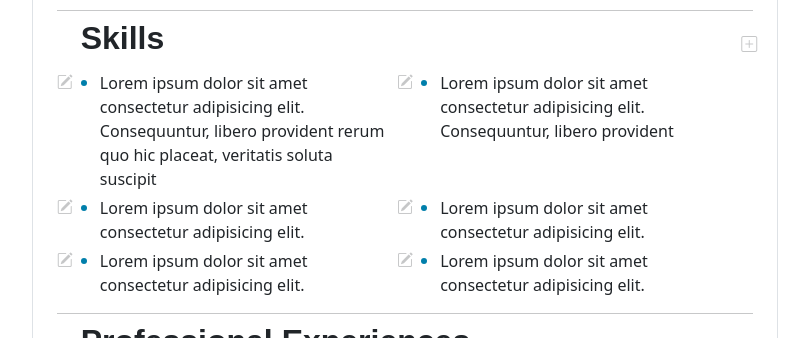
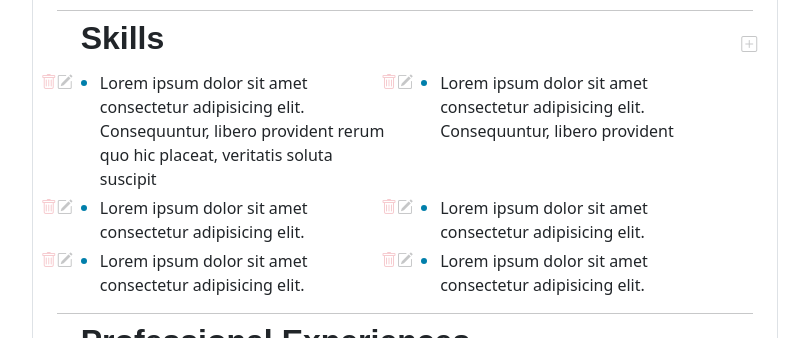
Before and after one commit to asaks84/cv-application, a React (Vite) app: page / in a window 1280 px wide. Shown: the part 315-653 px from the top of the page, without its empty margins (235-1044 px from the left). Built offline with nearby package versions, Linux system fonts and the light colour scheme; a web font is replaced by a local one.

Commit message:
fix edit icon link to open modal and delete function developed

```diff
--- a/src/App.css
+++ b/src/App.css
@@ -105,6 +105,10 @@ span.position{
   }
 }
 
+.start-n3{
+  left: -3.7rem !important;
+  right: auto;
+}
 .start-n2{
   left: -2.7rem !important;
   right: auto;
--- a/src/Components/Elements/EditBtn.jsx
+++ b/src/Components/Elements/EditBtn.jsx
@@ -1,8 +1,8 @@
-function EditBtn({ specClass, onClick, modalName, icon, nameBtn }) {
+function EditBtn({ specClass, onClick, modalName, icon, nameBtn, color }) {
 
   const iconClass = icon ? icon : 'bi-pencil-square';
-  const basicClasses = 'opacity-25 bi fs-6 position-absolute pb-3 edit';
-  const Classes = specClass ? `${specClass}  ${basicClasses} ${iconClass}` : `${basicClasses}  ${iconClass}`
+  const basicClasses = `opacity-25 bi fs-6 position-absolute pb-3 edit ${color ? color : ''}`;
+  const Classes = specClass ? `${specClass}  ${basicClasses} ${iconClass}` : `${basicClasses} ${iconClass}`
   const btnName = nameBtn ? nameBtn : "";
   return (
     <>
@@ -11,7 +11,8 @@ function EditBtn({ specClass, onClick, modalName, icon, nameBtn }) {
         className={Classes}
         onClick={onClick}
         data-bs-toggle="modal"
-        data-bs-target={modalName}>
+        data-bs-target={modalName}
+        >
       </i>
     </>
 
--- a/src/Components/Infos/Abilities.jsx
+++ b/src/Components/Infos/Abilities.jsx
@@ -40,11 +40,21 @@ function Abilities({ title, listStyle, data }) {
     }
   };
 
+  const removeItem = (id) => {
+    setItem(item.filter(item => item.id !== id));
+  };
+
   return (
     <>
       <div className='position-relative'>
         <h2 className='mt-n2 fw-bold'>{title}</h2>
-        <Lists specClass={listStyle} item={item} openEditModal={openEditModal} />
+        <Lists
+          specClass={listStyle}
+          item={item}
+          openEditModal={openEditModal}
+          modalName={`#addItemModal-${[title.split(' ')[0]]}`}
+          removeItem={removeItem}
+        />
         <EditBtn
           icon='bi-plus-square'
           modalName={`#addItemModal-${[title.split(' ')[0]]}`}  // Passando corretamente o modalName
--- a/src/Components/Infos/DataInfo.jsx
+++ b/src/Components/Infos/DataInfo.jsx
@@ -1,8 +1,6 @@
 import EditBtn from '../Elements/EditBtn'
 
-function DataInfo({ list, openModal }) {
-
-
+function DataInfo({ list, openModal, removeItem, modalName }) {
 
   return (
     <>
@@ -13,8 +11,14 @@ function DataInfo({ list, openModal }) {
           <p className="desciption text-black">{content.desc}</p>
           <EditBtn
             specClass={'start-n1'}
-            modalName={'#editExpModal'}
+            modalName={modalName}
             onClick={() => openModal(content)}
+          />
+          <EditBtn
+            color={'text-danger'}
+            icon={'bi-trash'}
+            specClass={'start-n2'}
+            onClick={() => removeItem(content.id) }
           />
         </div>
       ))}
--- a/src/Components/Infos/Experiences.jsx
+++ b/src/Components/Infos/Experiences.jsx
@@ -69,6 +69,12 @@ function Experiences({ title }) {
     setEditExpID(null);
     document.getElementById(`closeModalExp-${[title.split(" ")[0]]}`).click(); // Close Modal
   }
+
+  const removeExp = (id) => {
+    setExp(exp.filter(item => item.id !== id));
+  };
+
+
   return (
     <>
       <div id='experience' className="position-relative">
@@ -81,6 +87,8 @@ function Experiences({ title }) {
         <DataInfo
           list={exp}
           openModal={openModalExp}
+          modalName={`#editExpModal-${[title.split(" ")[0]]}`}
+          removeItem={removeExp}
         />
       </div>
 
--- a/src/Components/Infos/Lists.jsx
+++ b/src/Components/Infos/Lists.jsx
@@ -1,6 +1,6 @@
 import EditBtn from '../Elements/EditBtn';
 
-function Lists({ specClass, item, openEditModal }) {
+function Lists({ specClass, item, openEditModal, modalName, removeItem }) {
 
 
 
@@ -17,9 +17,15 @@ function Lists({ specClass, item, openEditModal }) {
 
             <EditBtn
               specClass="start-n2"
-              modalName={"#addItemModal"}  // Passando corretamente o modalName
+              modalName={modalName}  // Passando corretamente o modalName
               onClick={() => openEditModal(content)}  // Abre o modal e configura o item
             />
+             <EditBtn
+             color={'text-danger'}
+            icon={'bi-trash'}
+            specClass={'start-n3'}
+            onClick={() => removeItem(content.id) }
+          />
           </li>
         ))}
 
```
